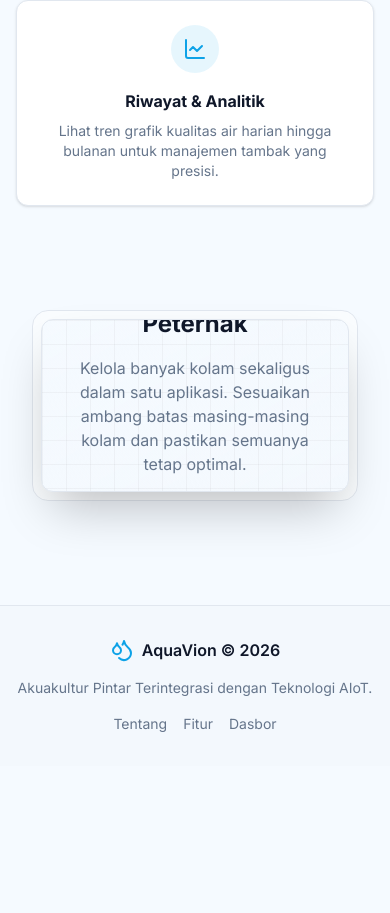
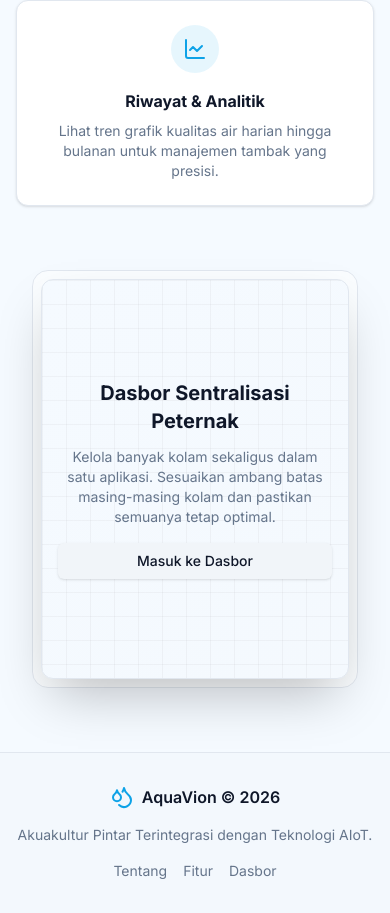
Before and after one commit to Naditya206/AquaVion, a Next.js app: page / in a window 390 px wide. Shown: the part 1020-1933 px from the top of the page. Before the commit the page ends 1786 px from the top, so only its background shows below. Built offline with nearby package versions, Linux system fonts and the light colour scheme; no server answers.

Commit message:
Update layout and styling of mockup section

```diff
--- a/src/app/page.tsx
+++ b/src/app/page.tsx
@@ -56,14 +56,14 @@ export default function Home() {
       </section>
 
       {/* Mockup Section */}
-      <section className="w-full max-w-5xl mx-auto px-4 py-20">
+      <section className="w-full max-w-5xl mx-auto px-4 py-10 md:py-20">
         <div className="rounded-2xl border bg-card/50 p-2 md:p-4 backdrop-blur-sm">
-          <div className="rounded-xl overflow-hidden border bg-background shadow-2xl relative aspect-video flex items-center justify-center bg-gradient-to-br from-background to-secondary/20">
+          <div className="rounded-xl overflow-hidden border bg-background shadow-2xl relative min-h-[400px] md:aspect-video flex items-center justify-center bg-gradient-to-br from-background to-secondary/20">
             <div className="absolute inset-0 bg-[linear-gradient(to_right,#80808012_1px,transparent_1px),linear-gradient(to_bottom,#80808012_1px,transparent_1px)] bg-[size:24px_24px]"></div>
-            <div className="text-center z-10 p-6">
-              <h3 className="text-2xl font-bold mb-4">Dasbor Sentralisasi Peternak</h3>
-              <p className="text-muted-foreground mb-6 max-w-md mx-auto">Kelola banyak kolam sekaligus dalam satu aplikasi. Sesuaikan ambang batas masing-masing kolam dan pastikan semuanya tetap optimal.</p>
-              <Link href="/dashboard" className={cn(buttonVariants({ variant: "secondary" }))}>
+            <div className="text-center z-10 p-4 sm:p-6 md:p-8">
+              <h3 className="text-xl sm:text-2xl md:text-3xl font-bold mb-3 md:mb-4">Dasbor Sentralisasi Peternak</h3>
+              <p className="text-sm sm:text-base text-muted-foreground mb-4 md:mb-6 max-w-md mx-auto">Kelola banyak kolam sekaligus dalam satu aplikasi. Sesuaikan ambang batas masing-masing kolam dan pastikan semuanya tetap optimal.</p>
+              <Link href="/dashboard" className={cn(buttonVariants({ variant: "secondary", size: "default" }), "w-full sm:w-auto")}>
                 Masuk ke Dasbor
               </Link>
             </div>
```
